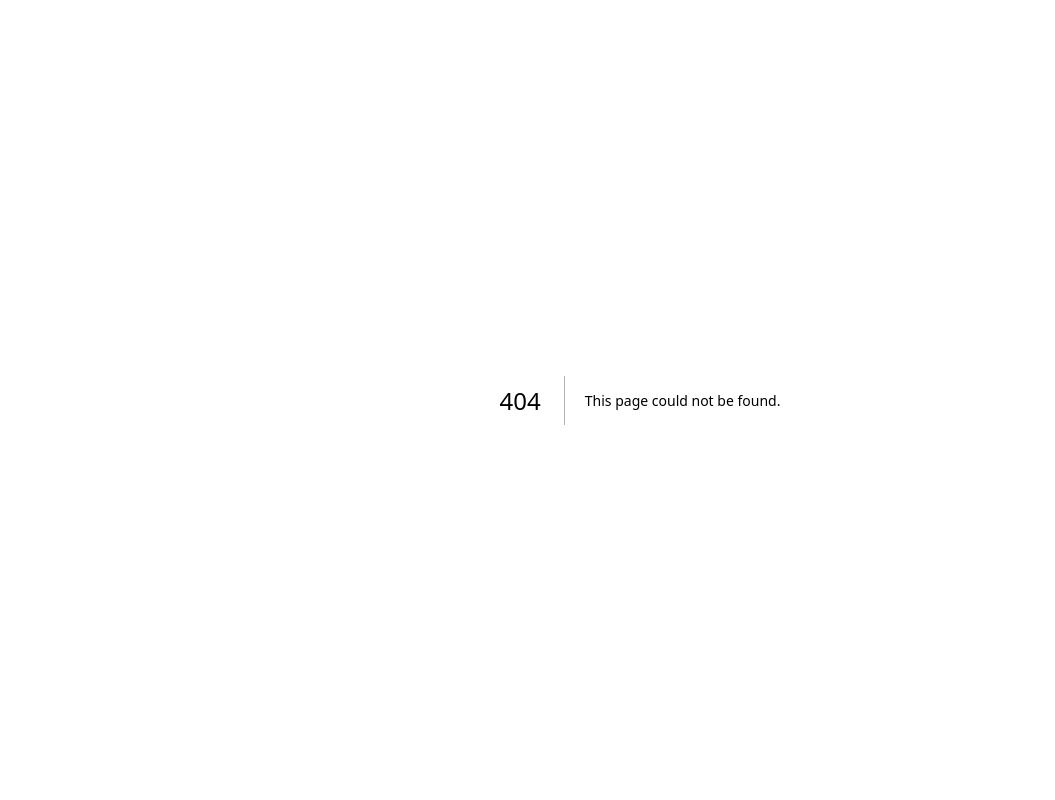
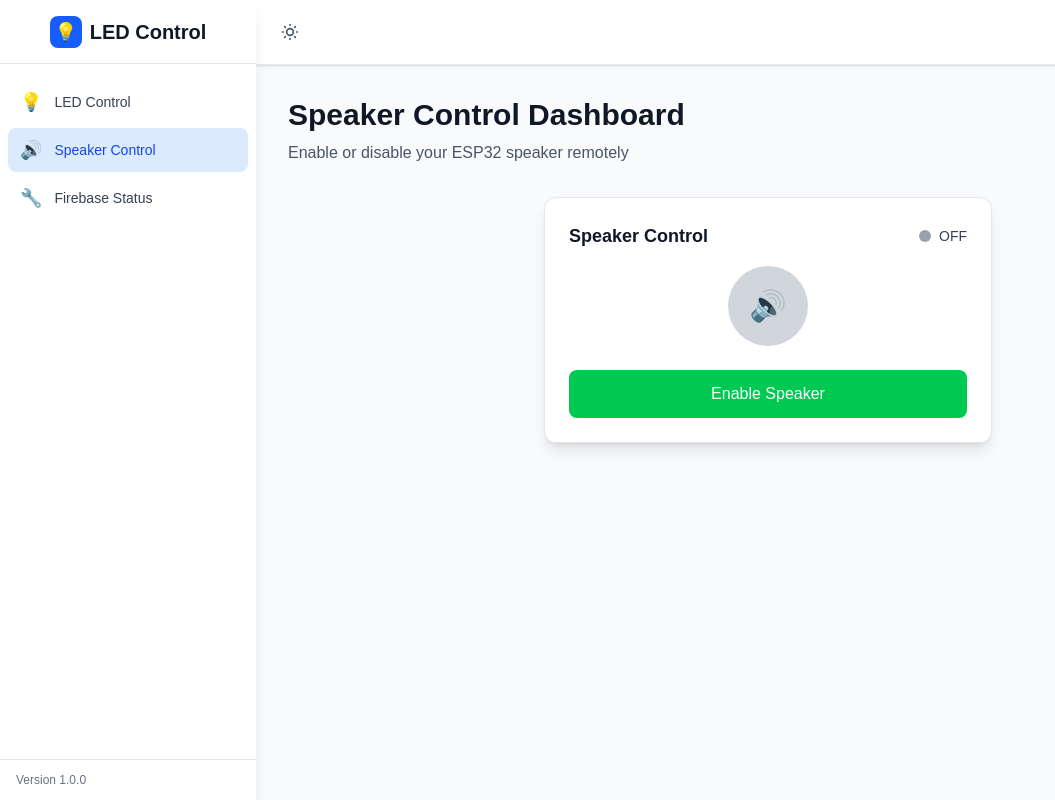
Before and after one commit to aksah1281/iot-dashboard-main, a Next.js app: page /speaker in a window 1280 px wide. Before the commit this address had no page. Shown: the whole page, without its empty margins (0-1055 px from the left). Built offline with nearby package versions, Linux system fonts and the light colour scheme; no server answers; the database is empty.

Commit message:
Create speaker.js

```diff
--- /dev/null
+++ b/pages/speaker.js
@@ -0,0 +1,27 @@
+import Layout from '../components/Layout';
+import SpeakerControl from '../components/SpeakerControl';
+
+export default function SpeakerPage() {
+  return (
+    <Layout>
+      <div className="space-y-6">
+        {/* Header */}
+        <div className="mb-8">
+          <h1 className="text-3xl font-bold text-gray-900 dark:text-white">
+            Speaker Control Dashboard
+          </h1>
+          <p className="text-gray-600 dark:text-gray-400 mt-2">
+            Enable or disable your ESP32 speaker remotely
+          </p>
+        </div>
+
+        {/* Speaker Control */}
+        <div className="flex justify-center">
+          <div className="w-full max-w-md">
+            <SpeakerControl />
+          </div>
+        </div>
+      </div>
+    </Layout>
+  );
+}
```
